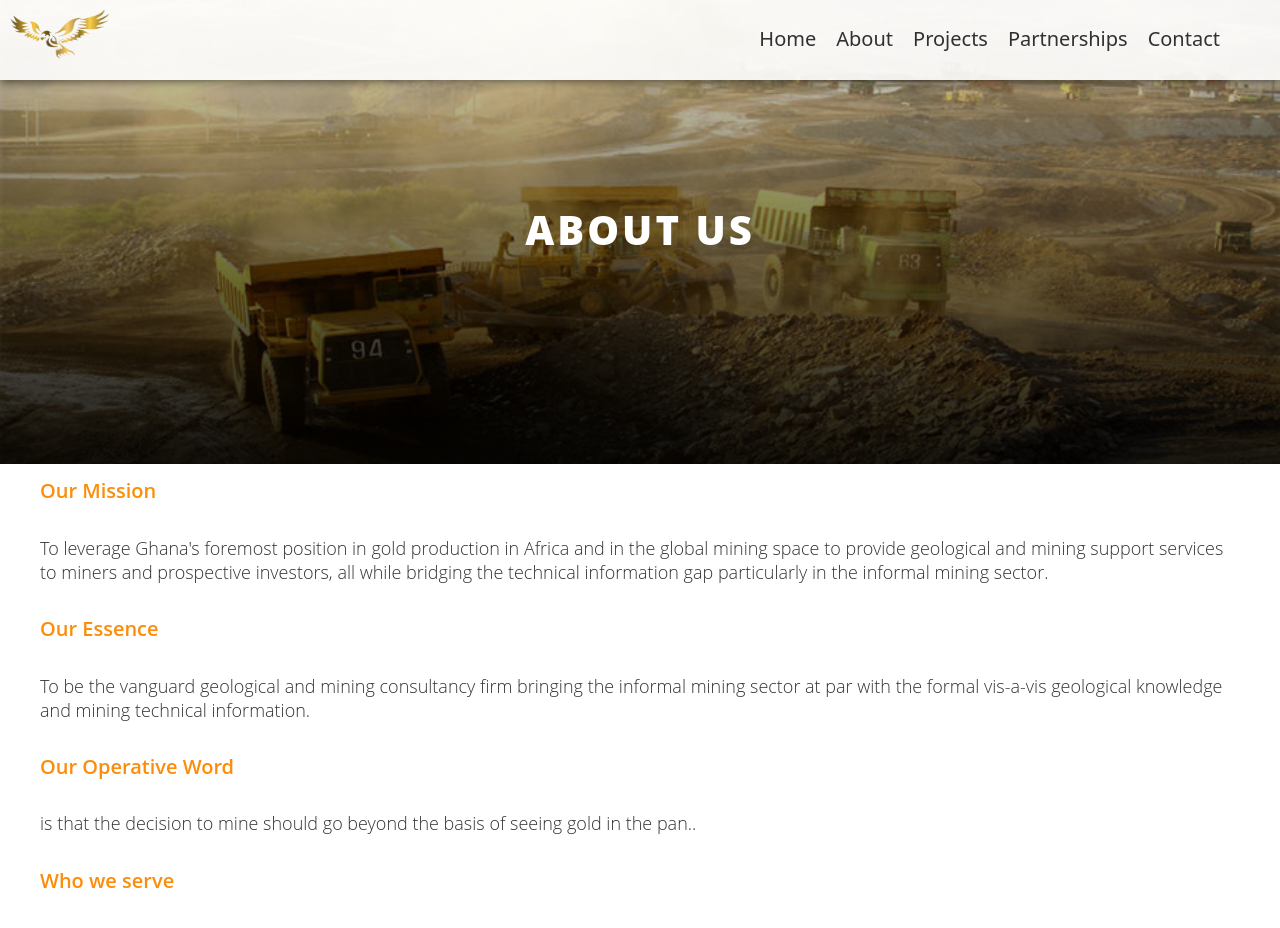
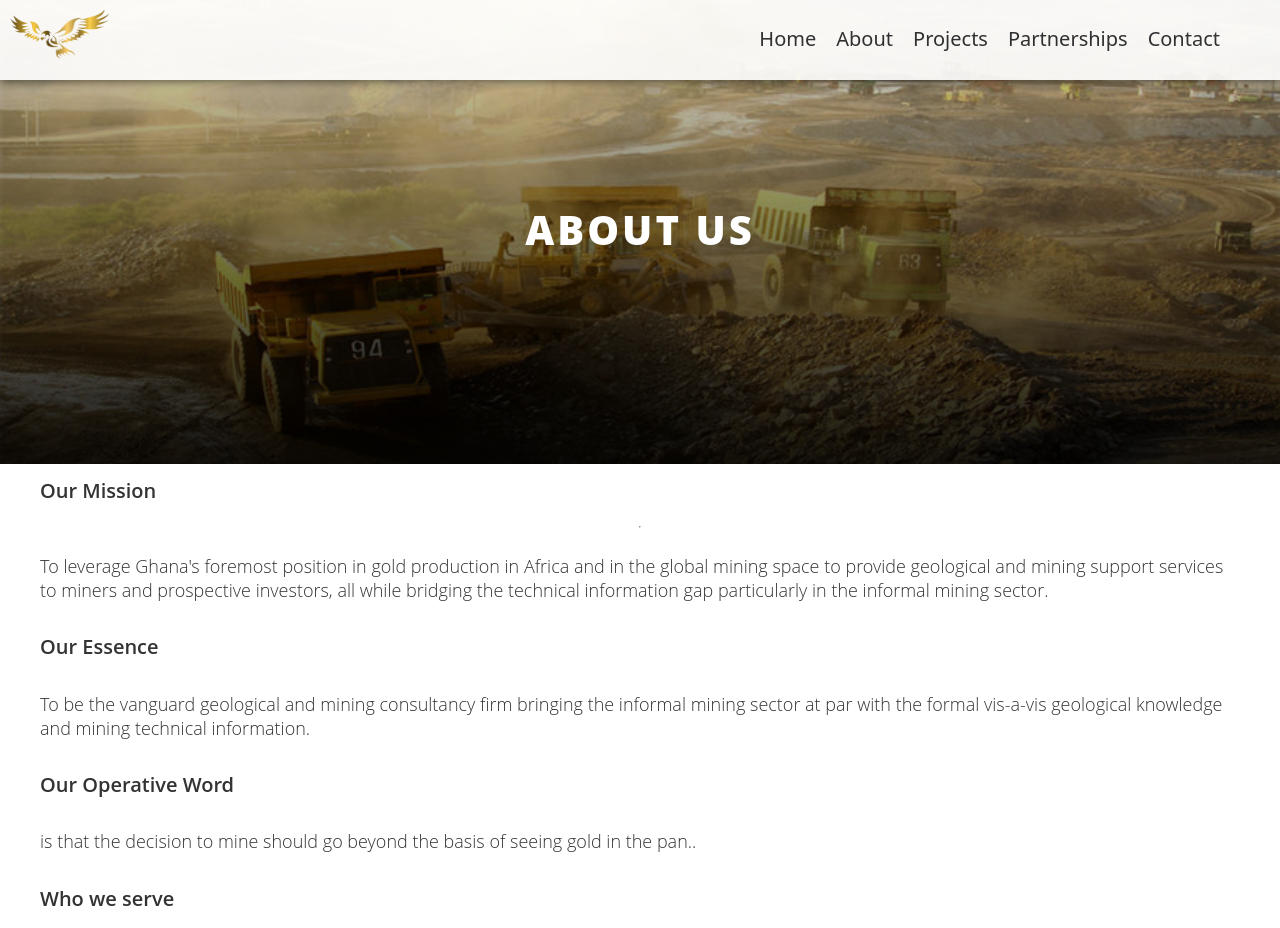
Before and after one commit to LawrenceDarko/goldhawk, a React (Create React App) app: page /About in a window 1280 px wide. Shown: the top 928 px of the page. Built offline with nearby package versions, Linux system fonts and the light colour scheme.

Commit message:
About page color change

```diff
--- a/src/pages/about.js
+++ b/src/pages/about.js
@@ -20,7 +20,7 @@ const About = () => {
       <OtherPagesCarousel title ={Title} />
       <PageWrapper>
           <AboutText>
-            <h1>Our Mission</h1>
+            <h1>Our Mission</h1><hr/>
             <p>To leverage Ghana's foremost position in gold production in Africa and in the global mining space to provide geological and mining support services to miners and prospective investors, all while bridging the technical information gap particularly in the informal mining sector.</p>
 
 
@@ -60,12 +60,12 @@ const AboutText = styled.div`
     flex-direction: column;
     justify-content: center;
     background-color: #fff;
-    padding-left: 10vh;
-    padding-right: 10vh;
+    padding-left: 20vh;
+    padding-right: 20vh;
     /* padding-top: 10vh; */
 
     > h1 {
-        color: #FC8D09;
+        color: #333;
         font-size: 30px;
         font-weight: 600;
         font-family: 'Open Sans', sans-serif;
@@ -77,6 +77,8 @@ const AboutText = styled.div`
         font-weight: 300;
         font-family: 'Open Sans', sans-serif;
     }
+
+
 
     @media only screen and (min-device-width : 50px) and (max-device-width : 932px){
       padding-left: 5vh;
```
